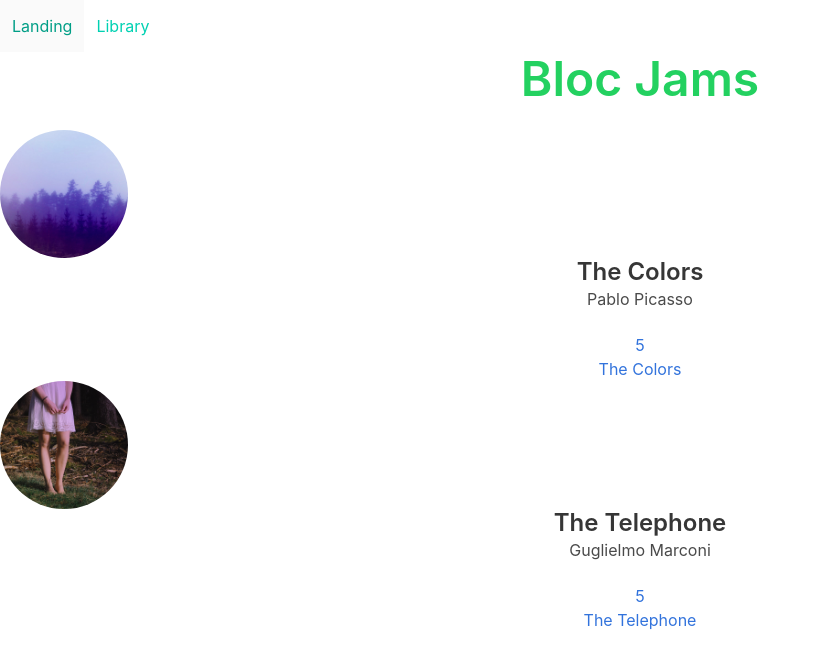
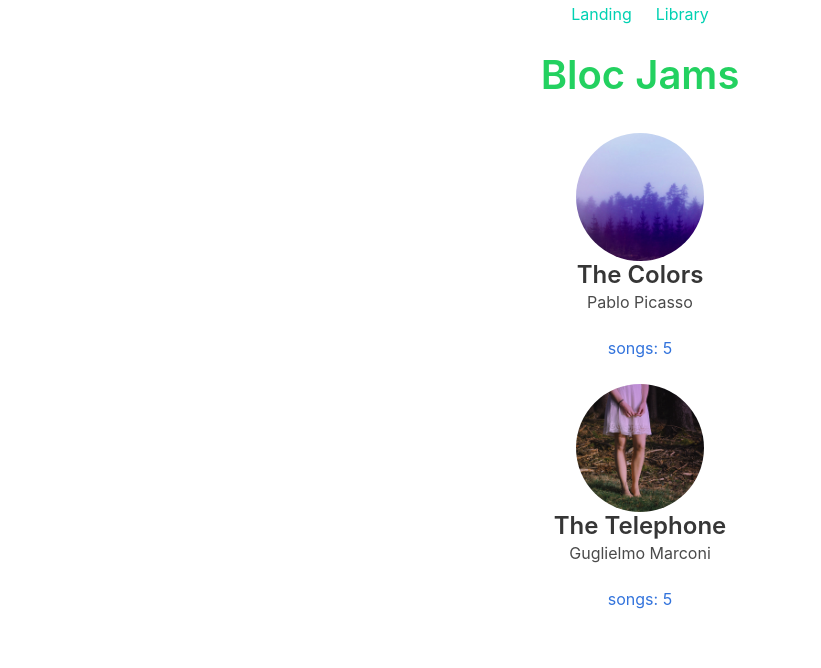
Before and after one commit to jesseohlman/bloc-jams-react, a React (Create React App) app: page /library in a window 1280 px wide. Shown: the top 668 px of the page, without its empty margins (0-821 px from the left). Built offline with nearby package versions, Linux system fonts and the light colour scheme.

Commit message:
added css

```diff
--- a/src/App.js
+++ b/src/App.js
@@ -10,11 +10,13 @@ class App extends Component {
     return (
       <div className="App">
       <header>
+        <div className="columns is-centered is-full">
         <nav className="navbar">
         <Link to='/' className="navbar-item has-text-primary">Landing</Link>
         <Link to='/library' className="navbar-item has-text-primary">Library</Link>
         </nav>
-<h1 className="title is-1 has-text-success">Bloc Jams</h1>
+        </div>
+<h1 className="title has-text-centered is-2 has-text-success">Bloc Jams</h1>
 <main>
 <Route exact path="/" component={Landing} />
 <Route path="/library" component={Library} />
--- /dev/null
+++ b/src/components/Album.css
@@ -0,0 +1,3 @@
+.is-horizontal-center {
+    justify-content: center;
+  }
--- a/src/components/Album.js
+++ b/src/components/Album.js
@@ -1,6 +1,8 @@
 import React, {Component} from 'react';
 import albumData from './../data/albums';
 import PlayerBar from './PlayerBar';
+import Image from 'react-image-resizer';
+
 
 class Album extends Component{
     constructor(props){
@@ -130,21 +132,32 @@ class Album extends Component{
        } else { return "-:--"}
     }
 
+
     render(){
 return(
     <section className="album">
-    <section id = "album-info">
-    <img id="album-cover-art" src={this.state.album.albumCover} alt={this.state.album.title}/>
+    <div className="columns is-mobile is-centered is-full">
+    <figure className="image">
+    <Image src={this.state.album.albumCover} alt={this.state.album.title} height={325} width={325}/>
+    </figure>
     <div className="album-details">
 
-    <table id="song=list">
-    <tbody>
+    <section className="section">
+      <div className="">
+      <div className="column is-narrow">
+    <table className="table">
+    <tbody >
     {this.state.album.songs.map((song, i)=>{
         return <tr className="song" key={i} onClick={() => this.handleSongClick(song)} onMouseEnter={()=> this.mouseOver(song, i)} onMouseLeave={() => this.mouseLeave()}>
         <td>{this.renderIcon(i)}</td><td> {song.title}</td><td> {this.formatTime(song.duration)}</td></tr>
     })}
     </tbody>
     </table>
+    </div>
+    </div>
+    </section>
+    </div>
+    </div>
     <PlayerBar isPlaying={this.state.isPlaying}
     currentSong={this.state.currentSong}
     handleSongClick={()=> this.handleSongClick(this.state.currentSong)}
@@ -159,8 +172,6 @@ return(
     <h2 id="album-title">{this.state.album.title}</h2>
     <h3 className="artist">{this.state.album.artist}</h3>
     <div id="release-info">{this.state.album.releaseInfo}</div>
-    </div>
-    </section>
     </section>
 );
 }
--- /dev/null
+++ b/src/components/Library.css
@@ -0,0 +1,3 @@
+.is-horizontal-center {
+    justify-content: center;
+  }
--- a/src/components/Library.js
+++ b/src/components/Library.js
@@ -10,17 +10,16 @@ class Library extends React.Component {
     }
     render(){
         return (
-            <section className="library">
+            <section className="column">
         {
             this.state.albums.map((album, index)=>
             <Link to={`/album/${album.slug}`} key={index}>
-            <figure className="image is-128x128">
+            <figure className="image is-128x128 container">
             <img className="is-rounded"src={album.albumCover} alt={album.title}/>
             </figure>
             <div className="title is-4">{album.title}</div>
             <div className="subtitle is-6">{album.artist}</div>
-            <div>{album.songs.length}</div>
-            {album.title}
+            <div>songs: {album.songs.length}</div><br></br>
             </Link>
 
             )
--- a/src/components/PlayerBar.js
+++ b/src/components/PlayerBar.js
@@ -6,25 +6,25 @@ class PlayerBar extends Component {
         return (
             <section className="player-bar">
             <section id="buttons">
-            <button id = "previous">
+            <button className = "previous button is-info">
             <span className="ion-skip-backward" onClick={this.props.handlePrevClick}></span>
             </button>
-            <button className="button is-small is-rounded" onClick={this.props.handleSongClick}>
+            <button className="button is-success" onClick={this.props.handleSongClick}>
             <span className={this.props.isPlaying ? 'ion-pause' : 'ion-play'}></span>
             </button>
-            <button id="next">
+            <button className="next button is-info">
             <span className="ion-skip-forward" onClick={this.props.handleNextClick}></span>
             </button>
             </section>
             <section id="time-control">
             <div className="current-time">{this.props.formatTime(this.props.currentTime)}</div>
-            <input type="range" className="seek-bar"
+            <input className="slider is-success" type="range"
             value={(this.props.currentTime / this.props.duration) || 0}
             max="1" min="0" step="0.01"
             onChange={this.props.handleTimeChange}/>
             <div className="total-time">{this.props.formatTime(this.props.duration)}</div>
             <div className="icon ion-volume-high"></div>
-            <input type="range" className="seek-bar"
+            <input type="range" className="slider"
             max="1" min="0" step=".01"
             value={this.props.currentVolume}
             onChange={this.props.handleVolumeChange}/>
```
Also changed, not shown: package.json (+6 -1 lines), src/components/App.css (added), src/components/Landing.css (added), src/components/PlayerBar.css (added), 1 other file (tests, documents, lock files or other folders).
